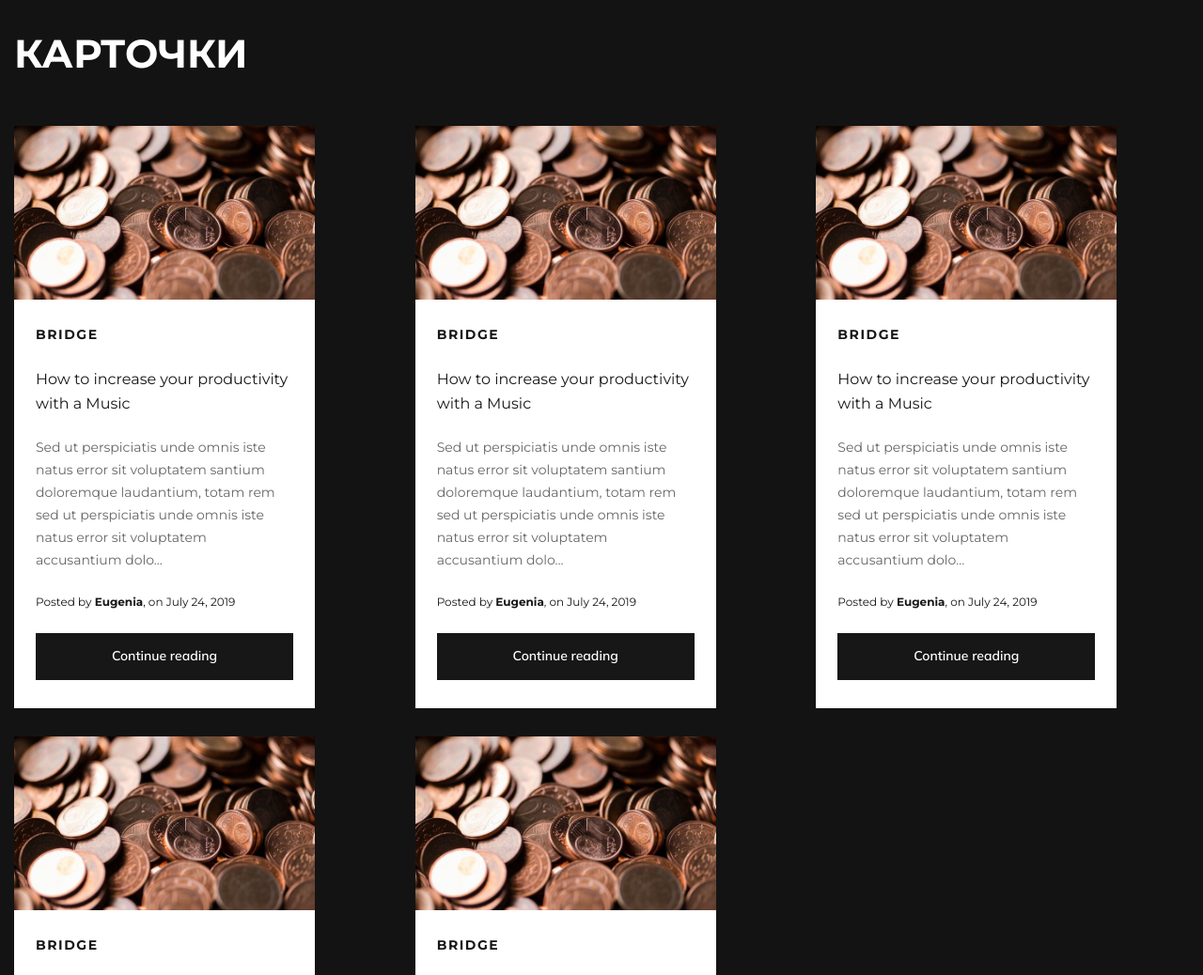
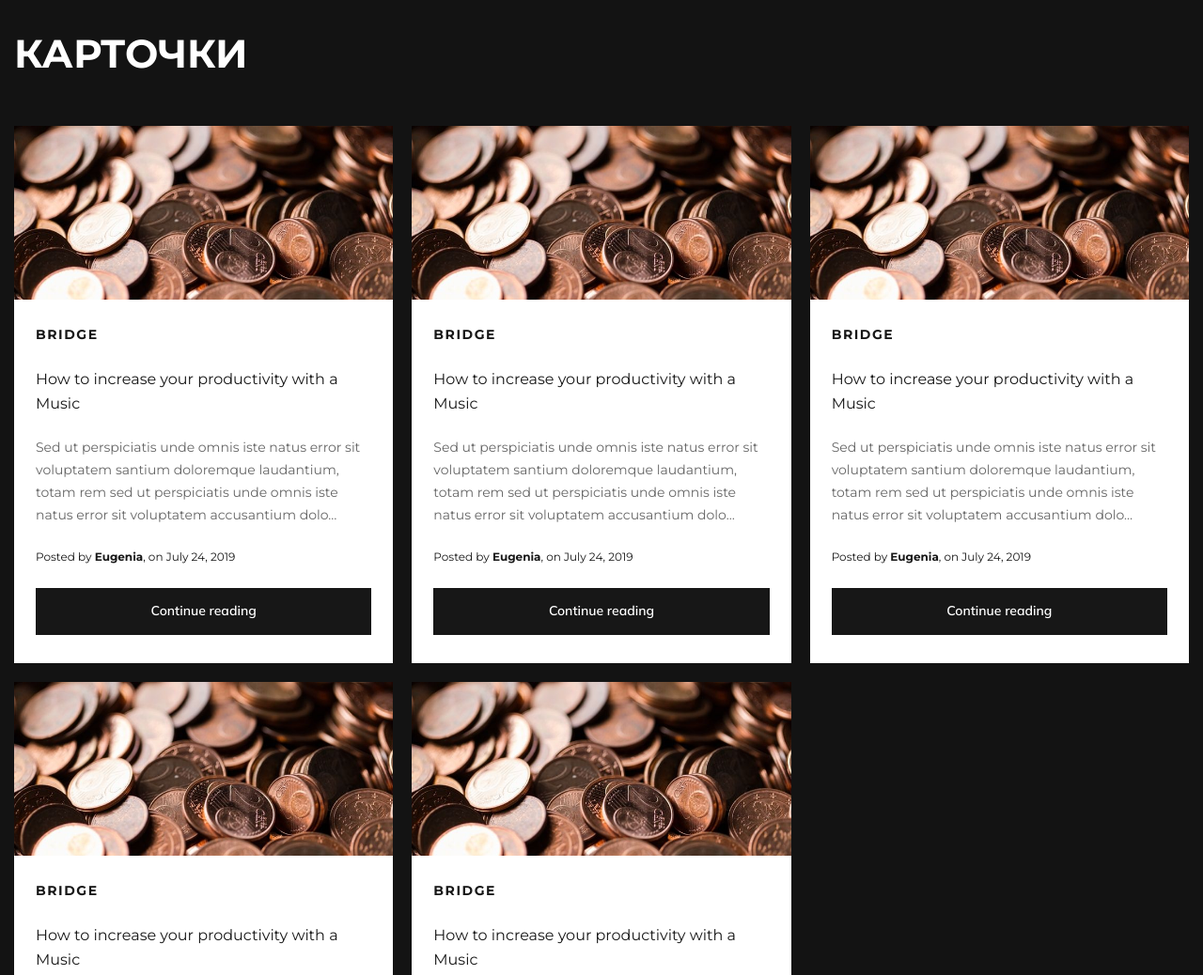
Before and after one commit to anmeshkov/anmeshkov-test-task, a website built with webpack: page src/index.html in a window 1280 px wide. Shown: the part 1180-2218 px from the top of the page at 94% size. Built offline with nearby package versions, Linux system fonts and the light colour scheme.

Commit message:
feat: PP карточек для 768px

```diff
--- a/src/styles/scss/components/_post.scss
+++ b/src/styles/scss/components/_post.scss
@@ -1,6 +1,6 @@
 .post {
   background-color: $post-bg;
-  width: $post-width;
+  // width: $post-width;
   color: $font-color-secondary;
   font-weight: 400;
   transition: transform 0.2s ease;
--- a/src/styles/scss/layout/_post.scss
+++ b/src/styles/scss/layout/_post.scss
@@ -17,8 +17,9 @@
   margin-bottom: 60px;
 
   display: grid;
-  grid-template-columns: repeat(auto-fill, minmax(320px, 1fr));
-  gap: 30px;
+  grid-template-columns: repeat(auto-fill, minmax($post-width, 1fr));
+  justify-content: space-between;
+  gap: 20px;
 }
 
 .posts-button {
```
